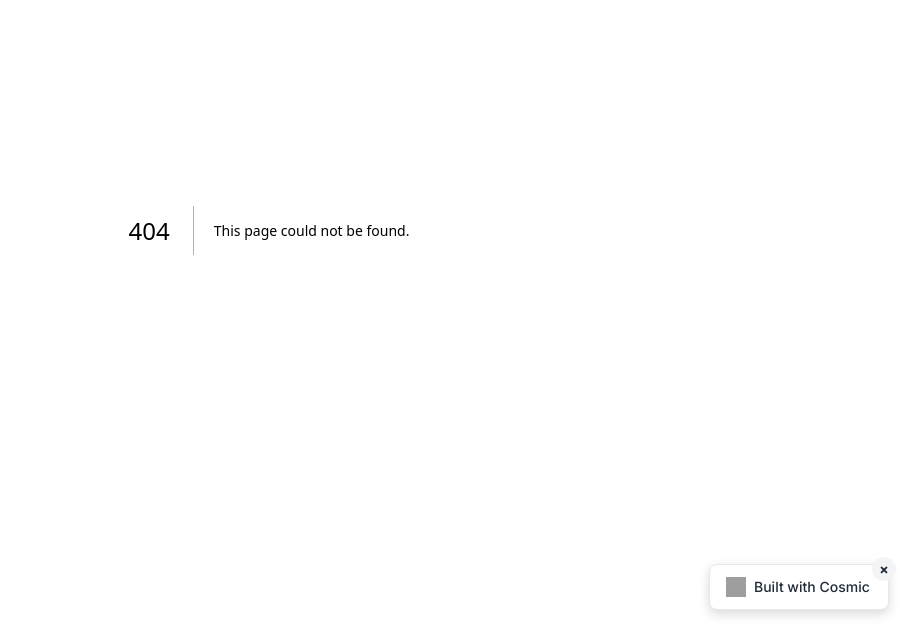
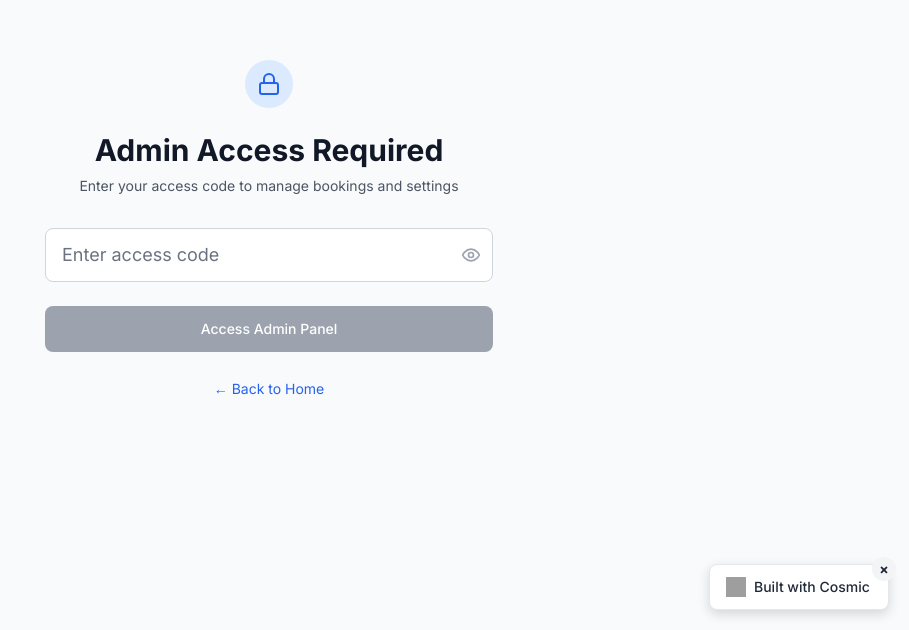
Before and after one commit to cosmic-community/bookeasy, a Next.js app: page /admin-login in a window 1280 px wide. Before the commit this address had no page. Shown: the part 170-800 px from the top of the page, without its empty margins (371-1280 px from the left). Built offline with nearby package versions, Linux system fonts and the light colour scheme; grey boxes are pictures that could not be loaded.

Commit message:
Add access code protection for bookings and settings pages

```diff
--- /dev/null
+++ b/app/admin-login/page.tsx
@@ -0,0 +1,130 @@
+'use client'
+
+import { useState } from 'react'
+import { useRouter, useSearchParams } from 'next/navigation'
+import { Lock, Eye, EyeOff } from 'lucide-react'
+
+export default function AdminLoginPage() {
+  const [accessCode, setAccessCode] = useState('')
+  const [showPassword, setShowPassword] = useState(false)
+  const [error, setError] = useState('')
+  const [isLoading, setIsLoading] = useState(false)
+
+  const router = useRouter()
+  const searchParams = useSearchParams()
+  const redirectPath = searchParams.get('redirect') || '/bookings'
+
+  const handleSubmit = async (e: React.FormEvent) => {
+    e.preventDefault()
+    setError('')
+    setIsLoading(true)
+
+    try {
+      // Verify the access code by making a request with it
+      const response = await fetch('/api/verify-access', {
+        method: 'POST',
+        headers: {
+          'Content-Type': 'application/json',
+        },
+        body: JSON.stringify({ accessCode }),
+      })
+
+      if (response.ok) {
+        // Redirect with access code as query parameter to set cookie
+        const redirectUrl = new URL(redirectPath, window.location.origin)
+        redirectUrl.searchParams.set('access_code', accessCode)
+        window.location.href = redirectUrl.toString()
+      } else {
+        setError('Invalid access code. Please try again.')
+      }
+    } catch (error) {
+      console.error('Access code verification error:', error)
+      setError('An error occurred. Please try again.')
+    } finally {
+      setIsLoading(false)
+    }
+  }
+
+  return (
+    <div className="min-h-screen bg-gray-50 flex items-center justify-center px-4">
+      <div className="max-w-md w-full space-y-8">
+        <div className="text-center">
+          <div className="mx-auto h-12 w-12 bg-blue-100 rounded-full flex items-center justify-center">
+            <Lock className="h-6 w-6 text-blue-600" />
+          </div>
+          <h2 className="mt-6 text-3xl font-bold text-gray-900">
+            Admin Access Required
+          </h2>
+          <p className="mt-2 text-sm text-gray-600">
+            Enter your access code to manage bookings and settings
+          </p>
+        </div>
+
+        <form className="mt-8 space-y-6" onSubmit={handleSubmit}>
+          <div>
+            <label htmlFor="access-code" className="sr-only">
+              Access Code
+            </label>
+            <div className="relative">
+              <input
+                id="access-code"
+                name="access-code"
+                type={showPassword ? 'text' : 'password'}
+                required
+                className="appearance-none rounded-lg relative block w-full px-3 py-3 pl-4 pr-12 border border-gray-300 placeholder-gray-500 text-gray-900 focus:outline-none focus:ring-2 focus:ring-blue-500 focus:border-blue-500 focus:z-10 text-lg"
+                placeholder="Enter access code"
+                value={accessCode}
+                onChange={(e) => setAccessCode(e.target.value)}
+                disabled={isLoading}
+              />
+              <button
+                type="button"
+                className="absolute inset-y-0 right-0 pr-3 flex items-center"
+                onClick={() => setShowPassword(!showPassword)}
+                disabled={isLoading}
+              >
+                {showPassword ? (
+                  <EyeOff className="h-5 w-5 text-gray-400 hover:text-gray-600" />
+                ) : (
+                  <Eye className="h-5 w-5 text-gray-400 hover:text-gray-600" />
+                )}
+              </button>
+            </div>
+          </div>
+
+          {error && (
+            <div className="bg-red-50 border border-red-200 rounded-lg p-3">
+              <p className="text-sm text-red-600">{error}</p>
+            </div>
+          )}
+
+          <div>
+            <button
+              type="submit"
+              disabled={isLoading || !accessCode}
+              className="group relative w-full flex justify-center py-3 px-4 border border-transparent text-sm font-medium rounded-lg text-white bg-blue-600 hover:bg-blue-700 focus:outline-none focus:ring-2 focus:ring-offset-2 focus:ring-blue-500 disabled:bg-gray-400 disabled:cursor-not-allowed transition-colors duration-200"
+            >
+              {isLoading ? (
+                <div className="flex items-center">
+                  <div className="animate-spin rounded-full h-4 w-4 border-b-2 border-white mr-2"></div>
+                  Verifying...
+                </div>
+              ) : (
+                'Access Admin Panel'
+              )}
+            </button>
+          </div>
+
+          <div className="text-center">
+            <a
+              href="/"
+              className="text-sm text-blue-600 hover:text-blue-500 transition-colors duration-200"
+            >
+              ← Back to Home
+            </a>
+          </div>
+        </form>
+      </div>
+    </div>
+  )
+}
--- /dev/null
+++ b/app/api/verify-access/route.ts
@@ -0,0 +1,30 @@
+import { NextRequest, NextResponse } from 'next/server'
+
+export async function POST(request: NextRequest) {
+  try {
+    const { accessCode } = await request.json()
+    const requiredAccessCode = process.env.ACCESS_CODE
+
+    if (!requiredAccessCode) {
+      return NextResponse.json(
+        { error: 'Access code not configured' },
+        { status: 500 }
+      )
+    }
+
+    if (accessCode === requiredAccessCode) {
+      return NextResponse.json({ success: true })
+    } else {
+      return NextResponse.json(
+        { error: 'Invalid access code' },
+        { status: 401 }
+      )
+    }
+  } catch (error) {
+    console.error('Access code verification error:', error)
+    return NextResponse.json(
+      { error: 'Verification failed' },
+      { status: 500 }
+    )
+  }
+}
--- a/app/bookings/page.tsx
+++ b/app/bookings/page.tsx
@@ -16,7 +16,7 @@ export default async function BookingsPage() {
 
     return (
       <div className="min-h-screen bg-gray-50">
-        <Header settings={settings} />
+        <Header settings={settings} showAdminLinks={true} />
 
         <main className="container mx-auto px-4 py-8">
           <div className="mb-6">
--- a/app/settings/page.tsx
+++ b/app/settings/page.tsx
@@ -11,7 +11,7 @@ export default async function SettingsPage() {
 
   return (
     <div className="min-h-screen bg-gray-50">
-      <Header settings={settings} />
+      <Header settings={settings} showAdminLinks={true} />
 
       <main className="container mx-auto px-4 py-8">
         <div className="mb-6">
--- a/components/Header.tsx
+++ b/components/Header.tsx
@@ -1,89 +1,106 @@
 'use client'
 
+import { useState } from 'react'
 import Link from 'next/link'
-import { usePathname } from 'next/navigation'
-import { Settings } from '@/types'
-import { Calendar, ClipboardList, Settings as SettingsIcon } from 'lucide-react'
+import { Calendar, Settings, LogOut } from 'lucide-react'
+import { Settings as SettingsType } from '@/types'
 
 interface HeaderProps {
-  settings?: Settings | null
+  settings: SettingsType
+  showAdminLinks?: boolean
 }
 
-export default function Header({ settings }: HeaderProps) {
-  const pathname = usePathname()
-  const siteName = settings?.metadata?.site_name || 'BookEasy'
-  const logo = settings?.metadata?.company_logo
+export default function Header({ settings, showAdminLinks = false }: HeaderProps) {
+  const [showLogoutConfirm, setShowLogoutConfirm] = useState(false)
 
-  // Determine if a link is active based on current pathname
-  const isActiveLink = (path: string): boolean => {
-    if (path === '/') {
-      return pathname === '/' || pathname.startsWith('/book/')
-    }
-    return pathname.startsWith(path)
+  const handleLogout = () => {
+    // Clear the access code cookie by setting it to expire
+    document.cookie = 'access_code=; path=/; expires=Thu, 01 Jan 1970 00:00:01 GMT'
+    window.location.href = '/'
   }
 
   return (
-    <header className="bg-white border-b border-gray-200 shadow-sm">
+    <>
+      <header className="bg-white shadow-sm border-b">
         <div className="container mx-auto px-4">
           <div className="flex items-center justify-between h-16">
-          <Link href="/" className="flex items-center space-x-3 hover:opacity-80 transition-opacity">
-            {logo && (
+            {/* Logo and site title */}
+            <Link href="/" className="flex items-center space-x-3">
+              {settings?.metadata?.logo?.imgix_url ? (
                 <img
-                src={`${logo.imgix_url}?w=40&h=40&fit=crop&auto=format,compress`}
-                alt={siteName}
-                width="40"
-                height="40"
-                className="rounded-lg"
+                  src={`${settings.metadata.logo.imgix_url}?w=40&h=40&fit=crop&auto=format,compress`}
+                  alt={settings.metadata.company_name || 'Logo'}
+                  className="w-10 h-10 rounded-lg object-cover"
+                  width={40}
+                  height={40}
                 />
+              ) : (
+                <div className="w-10 h-10 bg-blue-600 rounded-lg flex items-center justify-center">
+                  <Calendar className="w-6 h-6 text-white" />
+                </div>
               )}
-            <span className="text-xl font-bold text-gray-900">{siteName}</span>
+              <h1 className="text-xl font-bold text-gray-900">
+                {settings?.metadata?.company_name || 'BookEasy'}
+              </h1>
             </Link>
 
-          <nav className="flex items-center space-x-8">
-            <Link
-              href="/"
-              className={`relative px-3 py-2 font-medium transition-all duration-200 border-b-2 ${
-                isActiveLink('/')
-                  ? 'text-blue-600 border-blue-600'
-                  : 'text-gray-600 hover:text-gray-900 border-transparent'
-              }`}
-            >
-              <span className="flex items-center space-x-2">
-                <Calendar className="w-4 h-4" />
-                <span>Book Meeting</span>
-              </span>
-            </Link>
-
+            {/* Admin navigation */}
+            {showAdminLinks && (
+              <nav className="flex items-center space-x-6">
                 <Link
                   href="/bookings"
-              className={`relative px-3 py-2 font-medium transition-all duration-200 border-b-2 ${
-                isActiveLink('/bookings')
-                  ? 'text-blue-600 border-blue-600'
-                  : 'text-gray-600 hover:text-gray-900 border-transparent'
-              }`}
+                  className="flex items-center space-x-2 text-gray-600 hover:text-blue-600 transition-colors"
                 >
-              <span className="flex items-center space-x-2">
-                <ClipboardList className="w-4 h-4" />
-                <span>Manage Bookings</span>
-              </span>
+                  <Calendar className="w-4 h-4" />
+                  <span>Bookings</span>
                 </Link>
-
                 <Link
                   href="/settings"
-              className={`relative px-3 py-2 font-medium transition-all duration-200 border-b-2 ${
-                isActiveLink('/settings')
-                  ? 'text-blue-600 border-blue-600'
-                  : 'text-gray-600 hover:text-gray-900 border-transparent'
-              }`}
+                  className="flex items-center space-x-2 text-gray-600 hover:text-blue-600 transition-colors"
                 >
-              <span className="flex items-center space-x-2">
-                <SettingsIcon className="w-4 h-4" />
+                  <Settings className="w-4 h-4" />
                   <span>Settings</span>
-              </span>
                 </Link>
+                <button
+                  onClick={() => setShowLogoutConfirm(true)}
+                  className="flex items-center space-x-2 text-gray-600 hover:text-red-600 transition-colors"
+                >
+                  <LogOut className="w-4 h-4" />
+                  <span>Logout</span>
+                </button>
               </nav>
+            )}
           </div>
         </div>
       </header>
+
+      {/* Logout confirmation modal */}
+      {showLogoutConfirm && (
+        <div className="fixed inset-0 bg-black bg-opacity-50 flex items-center justify-center p-4 z-50">
+          <div className="bg-white rounded-lg max-w-md w-full p-6">
+            <h3 className="text-lg font-semibold text-gray-900 mb-4">
+              Confirm Logout
+            </h3>
+            <p className="text-gray-600 mb-6">
+              Are you sure you want to logout? You'll need to enter the access code again to manage bookings and settings.
+            </p>
+            <div className="flex justify-end space-x-3">
+              <button
+                onClick={() => setShowLogoutConfirm(false)}
+                className="px-4 py-2 text-gray-600 hover:text-gray-800 transition-colors"
+              >
+                Cancel
+              </button>
+              <button
+                onClick={handleLogout}
+                className="px-4 py-2 bg-red-600 text-white rounded-lg hover:bg-red-700 transition-colors"
+              >
+                Logout
+              </button>
+            </div>
+          </div>
+        </div>
+      )}
+    </>
   )
 }
```
Also changed, not shown: middleware.ts (added, +48 -0 lines), 2 other files (tests, documents, lock files or other folders). Lines whose indentation alone changed are shown as unchanged.
